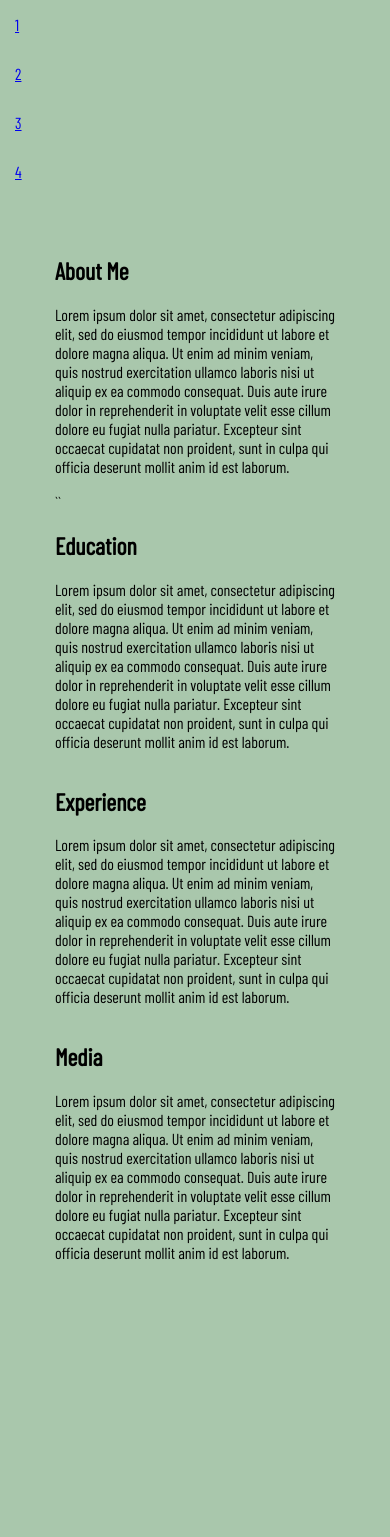
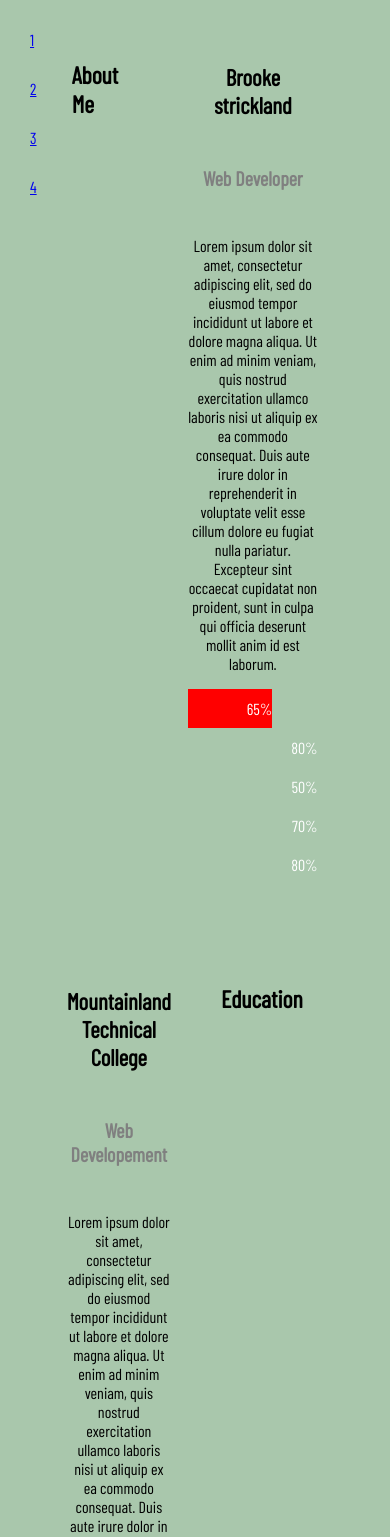
Before and after one commit to BrookeStricklandMTEC/portfolio-website, a React (Create React App) app: page /about-me in a window 390 px wide. Shown: the top 1537 px of the page. Before the commit the page ends 1333 px from the top, so only its background shows below. Built offline with nearby package versions, Linux system fonts and the light colour scheme.

Commit message:
about page started, fixing bug

```diff
--- a/src/components/About.js
+++ b/src/components/About.js
@@ -5,6 +5,8 @@ import './styles/About.css'
 function About() {
 
     return <>
+
+        <div className="wrapper">
 
             <div className="jump-wrapper">
 
@@ -16,37 +18,78 @@ function About() {
             </div>
 
             <div className="container">
+                {/* flex center wont work, get help to try to center heap-p-flex */}
 
-            <div className="about-me">
-                <h2 id="jump-about"> About Me </h2>
-                <p>
-                    Lorem ipsum dolor sit amet, consectetur adipiscing elit, sed do eiusmod tempor incididunt ut labore et dolore magna aliqua. Ut enim ad minim veniam, quis nostrud exercitation ullamco laboris nisi ut aliquip ex ea commodo consequat. Duis aute irure dolor in reprehenderit in voluptate velit esse cillum dolore eu fugiat nulla pariatur. Excepteur sint occaecat cupidatat non proident, sunt in culpa qui officia deserunt mollit anim id est laborum.
+                <div className="hea-p-flex">
+
+                    <h2 id="jump-about" className="head-wrap"> About Me </h2>
+                    <div className="about-d">
+                        <h3> Brooke strickland </h3>
+                        <h6> Web Developer </h6>
+
+                        <p>  Lorem ipsum dolor sit amet, consectetur adipiscing elit, sed do eiusmod tempor
+                            incididunt ut labore et dolore magna aliqua. Ut enim ad minim veniam, quis nostrud exercitation ullamco laboris nisi ut aliquip ex ea commodo consequat.
+                            Duis aute irure dolor in reprehenderit in voluptate velit esse cillum dolore eu fugiat nulla pariatur. Excepteur sint occaecat cupidatat non proident,
+                            sunt in culpa qui officia deserunt mollit anim id est laborum.
                         </p>
+
+                        <div className="skill-wrapper">
+
+                            <div className="skill-cont">
+                                <div className="skills javas"> 65% </div>
                             </div>
 
-            <div className="education">
-                `` <h2 id="jump-edu"> Education </h2>
-                <p>
-                    Lorem ipsum dolor sit amet, consectetur adipiscing elit, sed do eiusmod tempor incididunt ut labore et dolore magna aliqua. Ut enim ad minim veniam, quis nostrud exercitation ullamco laboris nisi ut aliquip ex ea commodo consequat. Duis aute irure dolor in reprehenderit in voluptate velit esse cillum dolore eu fugiat nulla pariatur. Excepteur sint occaecat cupidatat non proident, sunt in culpa qui officia deserunt mollit anim id est laborum.
-                </p>
+                            <div className="skill-cont">
+                                <div className="skills s-css"> 80% </div>
+                            </div>
+
+                            <div className="skill-cont">
+                                <div className="skills node"> 50% </div>
+                            </div>
+
+                            <div className="skill-cont">
+                                <div className="skills jquery"> 70% </div>
+
+                            </div>
+
+                            <div className="skill-cont">
+                                <div className="skills react"> 80% </div>
+                            </div>
+
                         </div>
 
 
-            <div className="experience">
-                <h2 id="jump-exp"> Experience </h2>
-                <p>
-                    Lorem ipsum dolor sit amet, consectetur adipiscing elit, sed do eiusmod tempor incididunt ut labore et dolore magna aliqua. Ut enim ad minim veniam, quis nostrud exercitation ullamco laboris nisi ut aliquip ex ea commodo consequat. Duis aute irure dolor in reprehenderit in voluptate velit esse cillum dolore eu fugiat nulla pariatur. Excepteur sint occaecat cupidatat non proident, sunt in culpa qui officia deserunt mollit anim id est laborum.
-                </p>
                     </div>
 
-            <div className="media">
-                <h2 id="jump-med"> Media </h2>
-                <p>
-                    Lorem ipsum dolor sit amet, consectetur adipiscing elit, sed do eiusmod tempor incididunt ut labore et dolore magna aliqua. Ut enim ad minim veniam, quis nostrud exercitation ullamco laboris nisi ut aliquip ex ea commodo consequat. Duis aute irure dolor in reprehenderit in voluptate velit esse cillum dolore eu fugiat nulla pariatur. Excepteur sint occaecat cupidatat non proident, sunt in culpa qui officia deserunt mollit anim id est laborum.
+                </div>
+
+                <div className="hea-p-flex-end">
+
+                    <h2 id="jump-about" className="head-wrap"> Education </h2>
+
+                    <div className="about-d-2">
+                        <i> </i>
+                        <h3> Mountainland Technical College </h3>
+                        <h6> Web Developement </h6>
+
+                        <p>  Lorem ipsum dolor sit amet, consectetur adipiscing elit, sed do eiusmod tempor
+                            incididunt ut labore et dolore magna aliqua. Ut enim ad minim veniam, quis nostrud exercitation ullamco laboris nisi ut aliquip ex ea commodo consequat.
+                            Duis aute irure dolor in reprehenderit in voluptate velit esse cillum dolore eu fugiat nulla pariatur. Excepteur sint occaecat cupidatat non proident,
+                            sunt in culpa qui officia deserunt mollit anim id est laborum.
                         </p>
                     </div>
 
                 </div>
+
+
+
+            </div>
+
+        </div>
+
+        <footer>
+            <Link to={'/'}> home </Link>
+        </footer>
     </>
 }
 export default About
--- a/src/components/styles/About.css
+++ b/src/components/styles/About.css
@@ -1,21 +1,85 @@
-.jump-wrapper{
- display: flex;
- flex-direction: column;
- width: min-content;
- gap: 30px;
+
+
+.wrapper{
+    display: flex;
+    flex-direction: row;
+    margin: 30px;
+}
+
+ .jump-wrapper{
+    display: flex;
+    flex-direction: column;
+    margin: 15px;
+    gap: 45px;
 }
 
 .container{
-    flex: 2;
     display: flex;
     flex-direction: column;
-    margin: 55px;
+    margin: 5px 25px 25px 25px;
 }
 
+.about-box1{
+    width: 200px;
+    height: 200px;
+    background-color: aqua;
+    position: absolute;
+}
 
+.hea-p-flex{
+    display: flex;
+    flex-direction: row;
+    gap: 50px;
+    margin: 30px 5px 100px 200px
+}
 
+.hea-p-flex-end{
+    display: flex;
+    flex-direction: row-reverse;
+    gap: 10px;
+    margin: 30px 50px 100px 250px;
+    text-align: center;
+}
+
+.about-d{
+    margin-left: 150px;
+    text-align: center;
+}
+
+.about-d2{
+    margin-left: 10px;
+    text-align: center;
+}
+
+h3{
+    font-size: 23px;
+}
+
+h6{
+    font-size: 20px;
+    color: gray;
+}
+
+.skills{
+    text-align: right; /* Right-align text */
+    padding-top: 10px; /* Add top padding */
+    padding-bottom: 10px; /* Add bottom padding */
+    color: white; /* White text color */
+}
+
+.javas{
+    width: 65%;
+    background-color: red;
+}
 
 @media only screen and (max-width: 600px){
+
+    .wrapper{
+        display: flex;
+        flex-direction: row;
+        margin: 15px;
+    }
+
     .jump-wrapper{
         display: flex;
         flex-direction: column;
@@ -26,7 +90,35 @@
     .container{
         display: flex;
         flex-direction: column;
-        margin: 55px;
+        margin: 5px 15px 15px 15px;
     }
 
+    .hea-p-flex{
+        display: flex;
+        flex-direction: row;
+        gap: 50px;
+        margin: 20px 65px 50px 5px
+    }
+
+    .hea-p-flex-end{
+        display: flex;
+        flex-direction: row-reverse;
+        gap: 50px;
+        margin: 30px 80px 100px 0px;
+        text-align: center;
+    }
+
+    .about-d{
+        margin-left: 20px;
+        text-align: center;
+    }
+
+    h3{
+        font-size: 23px;
+    }
+
+    h6{
+        font-size: 20px;
+        color: gray;
+    }
 }
```
Lines whose indentation alone changed are shown as unchanged.
